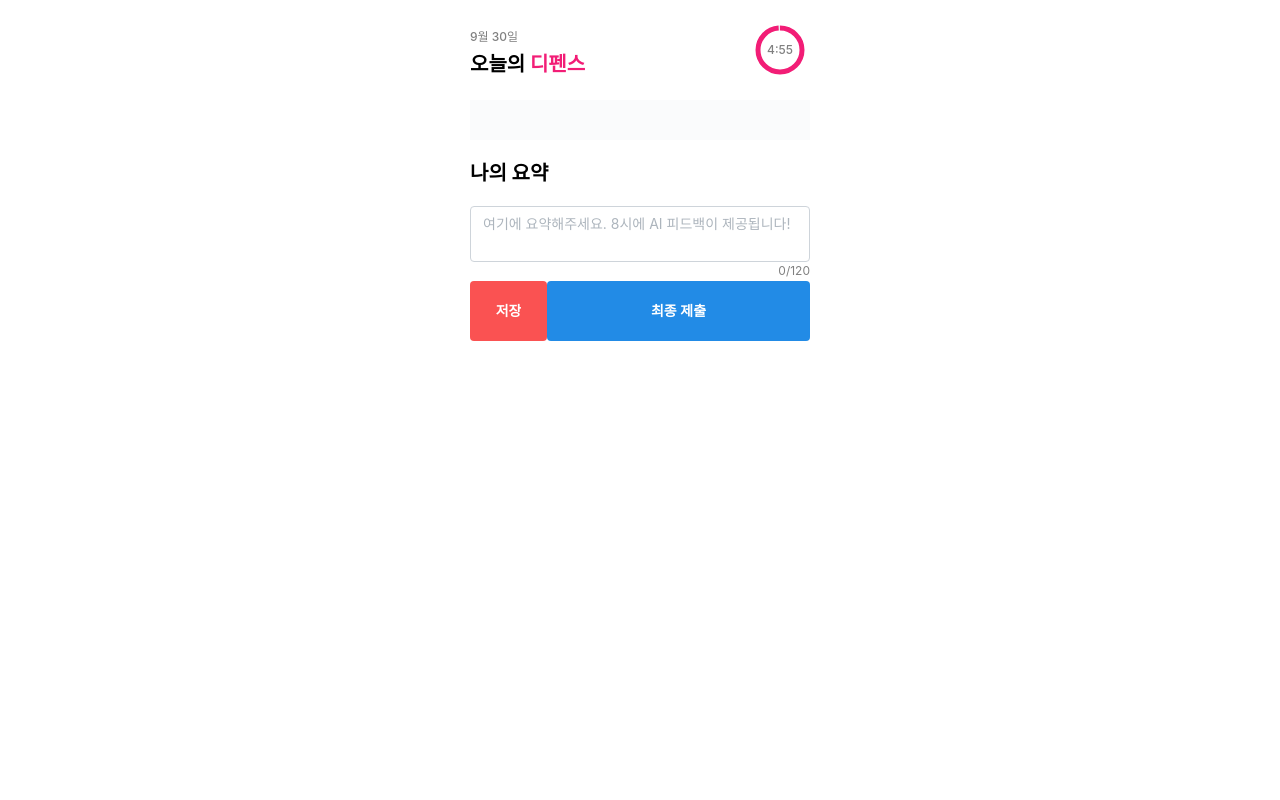
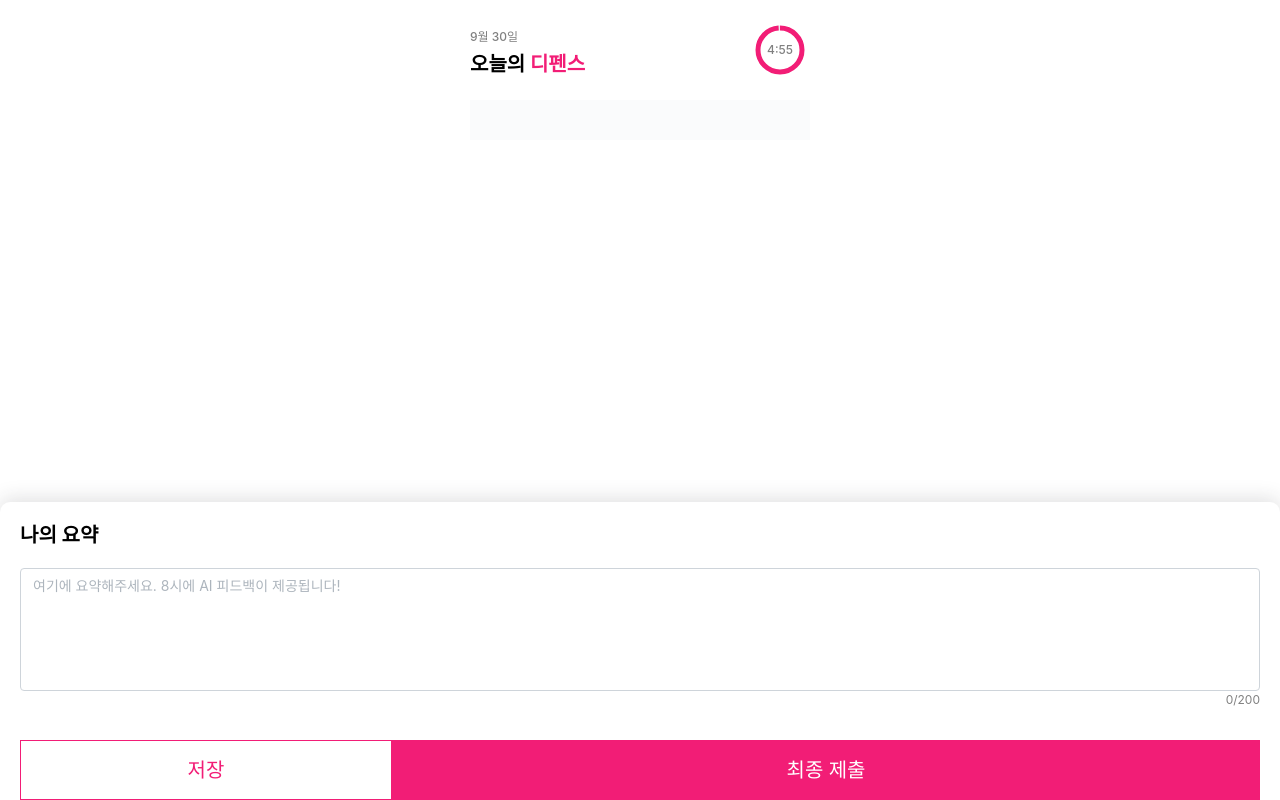
Before and after one commit to codenamenam/ReadWeb, a Next.js app: page / in a window 1280 px wide. Built offline with nearby package versions, Linux system fonts and the light colour scheme; no server answers.

Commit message:
feat: Redesign text area

```diff
--- a/pages/_app.tsx
+++ b/pages/_app.tsx
@@ -4,8 +4,39 @@ import "@mantine/core/styles.css";
 
 export default function App({ Component, pageProps }: AppProps) {
   return (
-    <MantineProvider>
-      <Component {...pageProps} />
-    </MantineProvider>
+    <>
+      <MantineProvider
+        theme={{
+          colors: {
+            ddColorMain: [
+              "rgba(242, 29, 118, 1)",
+              "rgba(242, 29, 118, 1)",
+              "rgba(242, 29, 118, 1)",
+              "rgba(242, 29, 118, 1)",
+              "rgba(242, 29, 118, 1)",
+              "rgba(242, 29, 118, 1)",
+              "rgba(242, 29, 118, 1)",
+              "rgba(242, 29, 118, 1)",
+              "rgba(242, 29, 118, 1)",
+              "rgba(242, 29, 118, 1)",
+            ],
+            ddColorBackground: [
+              "rgba(242, 29, 118, 0.15)",
+              "rgba(242, 29, 118, 0.15)",
+              "rgba(242, 29, 118, 0.15)",
+              "rgba(242, 29, 118, 0.15)",
+              "rgba(242, 29, 118, 0.15)",
+              "rgba(242, 29, 118, 0.15)",
+              "rgba(242, 29, 118, 0.15)",
+              "rgba(242, 29, 118, 0.15)",
+              "rgba(242, 29, 118, 0.15)",
+              "rgba(242, 29, 118, 0.15)",
+            ],
+          },
+        }}
+      >
+        <Component {...pageProps} />
+      </MantineProvider>
+    </>
   );
 }
--- a/pages/index.tsx
+++ b/pages/index.tsx
@@ -60,6 +60,10 @@ export default function Home() {
   // 시간을 00:00 형식으로 포맷
   const formattedTime = `${minutes}:${seconds < 10 ? `0${seconds}` : seconds}`;
 
+  // 텍스트 입력
+  const [inputValue, setInputValue] = useState("");
+  const [inputValueLength, setInputValueLength] = useState(0);
+
   return (
     <>
       <Center style={{ marginTop: "20px" }}>
@@ -112,30 +116,70 @@ export default function Home() {
             style={{
               backgroundColor: " rgba(250, 251, 252, 1)",
               padding: "20px",
-              marginBottom: "20px",
+              marginBottom: "300px",
             }}
           >
             <Text style={{ fontSize: "16px" }}>{readData}</Text>
           </div>
-          <Flex direction={"column"}>
-            <Title size={20} style={{ marginBottom: "20px" }}>
-              나의 요약
-            </Title>
+        </Flex>
+        <Flex
+          direction={"column"}
+          style={{
+            position: "fixed",
+            backgroundColor: "white",
+            bottom: 0,
+            padding: "0 20px 0 20px",
+            width: "100%",
+            boxShadow: "0px -3px 20px 0px rgba(37, 38, 46, 0.15)",
+            zIndex: 1000,
+            borderRadius: "10px 10px 0 0",
+          }}
+        >
+          <Title size={20} style={{ margin: "20px 0 20px 0" }}>
+            나의 요약
+          </Title>
+          <div>
             <Textarea
-              placeholder="여기에 요약해주세요. 8시에 AI 피드백이 제공됩니다!"
-              minRows={10}
+              placeholder={"여기에 요약해주세요. 8시에 AI 피드백이 제공됩니다!"}
+              autosize
+              minRows={5}
+              maxRows={5}
+              value={inputValue}
+              onChange={(event) => {
+                setInputValue(event.currentTarget.value);
+                setInputValueLength(event.currentTarget.value.length);
+              }}
             />
-            <Flex justify={"end"}>
-              <Text style={{ color: "grey", fontSize: "12px" }}>0/120</Text>
-            </Flex>
-            <Flex direction={"row"} justify={"space-between"}>
-              <Button style={{ width: "80px", height: "60px" }} color="red">
-                저장
-              </Button>
-              <Button style={{ width: "280px", height: "60px" }}>
+          </div>
+          <Flex justify={"end"} style={{ marginBottom: "30px" }}>
+            <Text style={{ color: "grey", fontSize: "12px" }}>
+              {inputValueLength}
+            </Text>
+            <Text style={{ color: "grey", fontSize: "12px" }}>/200</Text>
+          </Flex>
+          <Flex
+            direction={"row"}
+            justify={"space-between"}
+            style={{ margin: 0, width: "100%" }}
+          >
+            <Button
+              style={{ width: "30%", height: "60px" }}
+              color="ddColorMain"
+              variant="outline"
+              radius={0}
+            >
+              <Text style={{ fontSize: "20px", fontWeight: 500 }}>저장</Text>
+            </Button>
+            <Button
+              style={{ width: "70%", height: "60px" }}
+              color="ddColorMain"
+              variant="filled"
+              radius={0}
+            >
+              <Text style={{ fontSize: "20px", fontWeight: 500 }}>
                 최종 제출
-              </Button>
-            </Flex>
+              </Text>
+            </Button>
           </Flex>
         </Flex>
       </Center>
```
